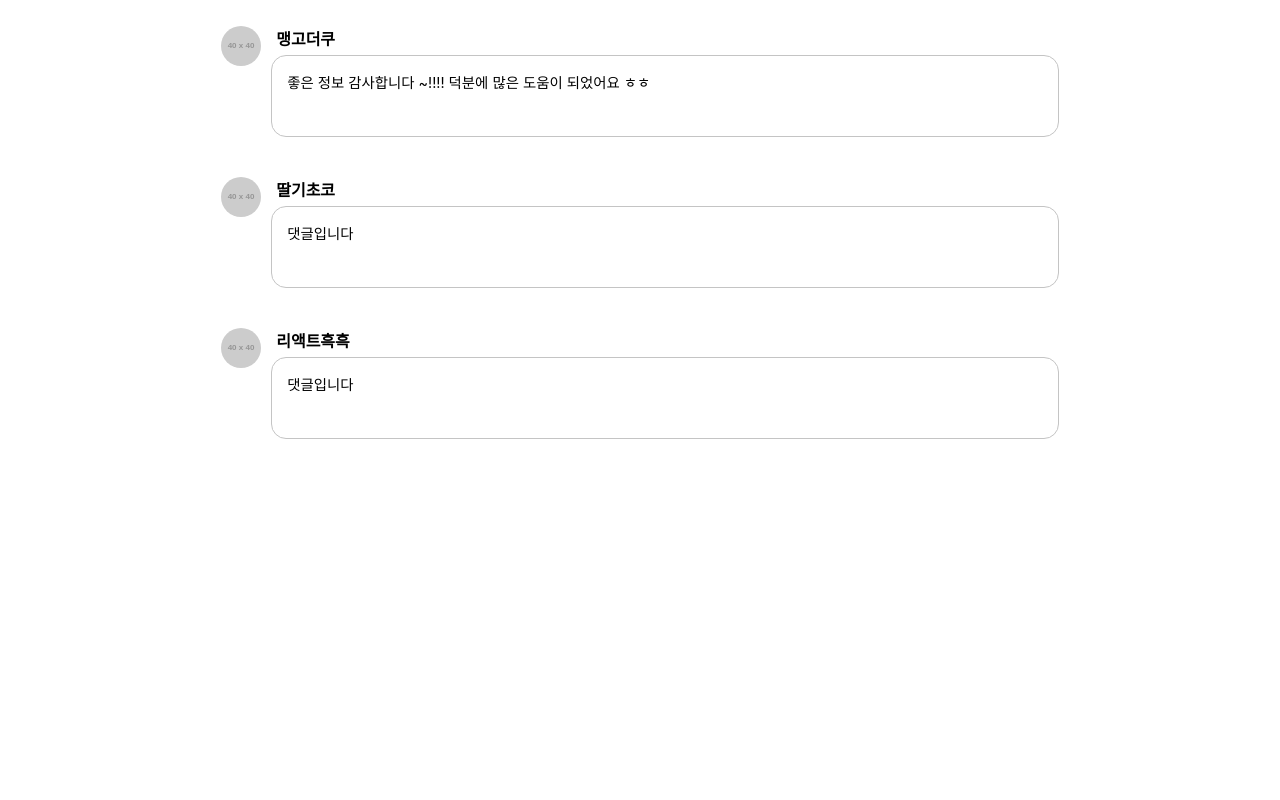
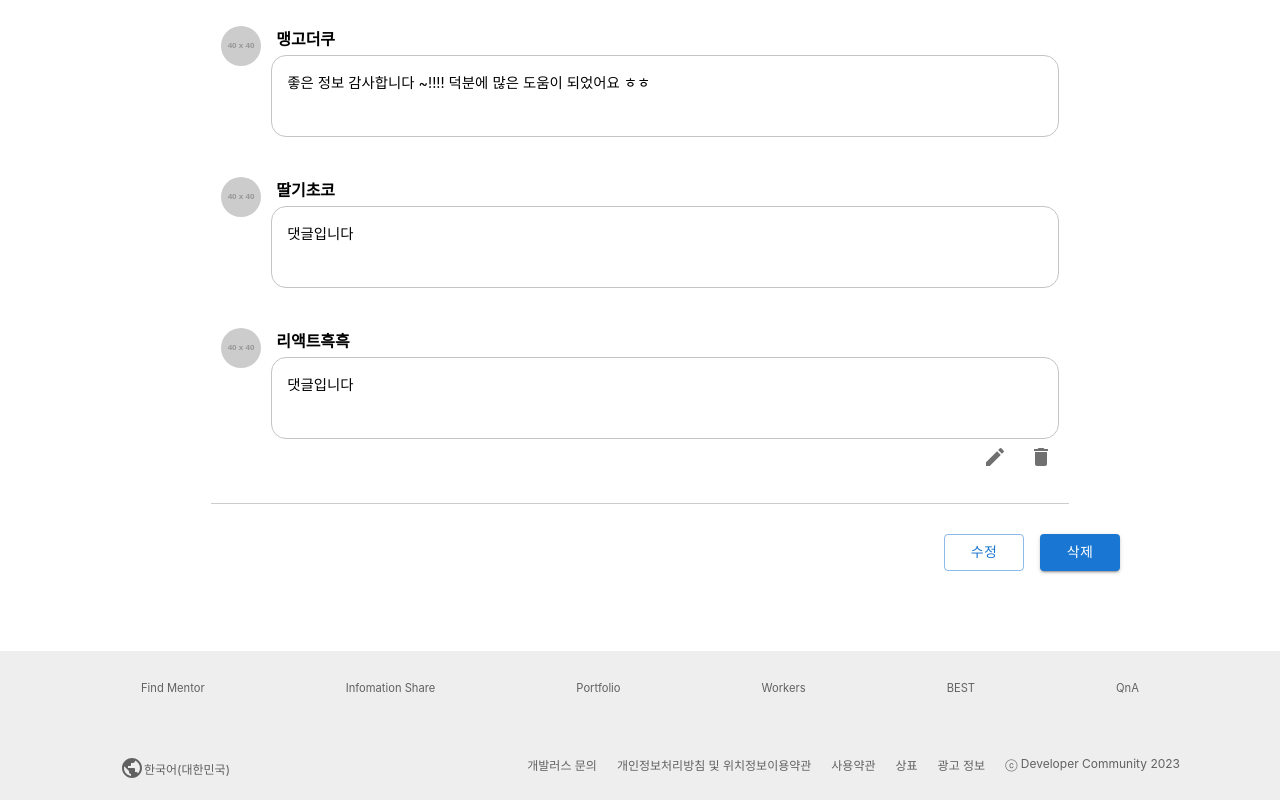
Before and after one commit to dekim0705/front_miniproject, a React (Create React App) app: page /post in a window 1280 px wide. Shown: the part 1020-1820 px from the top of the page. Before the commit the page ends 1489 px from the top, so only its background shows below. Built offline with nearby package versions, Linux system fonts and the light colour scheme; the HTML template or start-up script is replaced by a standard one.

Commit message:
:green_heart: 수정, 삭제버튼 추가
수정, 삭제버튼 추가

```diff
--- a/src/components/Board/CommentItem.js
+++ b/src/components/Board/CommentItem.js
@@ -1,5 +1,7 @@
 import React from 'react';
 import styled from 'styled-components';
+import EditIcon from '@mui/icons-material/Edit';
+import DeleteIcon from '@mui/icons-material/Delete';
 
 const CommentItemWrapper = styled.div`
   display: flex;
@@ -36,15 +38,53 @@ const CommentItemContent = styled.span`
   height: 50px;
   font-size: 0.9rem;
 `;
+const ButtonWrapper = styled.div`
+  display: flex;
+  align-items: center;
+  margin-left: auto;
+  margin-top: 5px;
+`;
+
+const Button = styled.button`
+  border: none;
+  background-color: transparent;
+  margin-left: 10px;
+  cursor: pointer;
+  color: ${({ color }) => color || '#000'};
+  &:hover {
+    text-decoration: underline;
+  }
+`;
+
 
 const CommentItem = ({ comment }) => {
-  const { author, content, avatar } = comment;
+  const { author, content, avatar, id } = comment;
+  const isMyComment = id === 3; //더미 데이터에서 댓글 작성자의 id가 3일 경우에만 true
+
+  const handleDelete = () => {
+    console.log('삭제버튼을 누름');
+  };
+
+  const handleEdit = () => {
+    console.log('수정버튼을 누름');
+  };
+
   return (
     <CommentItemWrapper>
       <CommentItemImg src={avatar} />
       <CommentItemContentWrapper>
         <CommentItemAuthor>{author}</CommentItemAuthor>
         <CommentItemContent>{content}</CommentItemContent>
+        {isMyComment && (
+          <ButtonWrapper>
+            <Button onClick={handleEdit}>
+            <EditIcon style={{ color: '#707070' }}/>
+            </Button>
+            <Button onClick={handleDelete}>
+           <DeleteIcon style={{ color: '#707070' }}/>
+            </Button>
+            </ButtonWrapper>
+             )}
       </CommentItemContentWrapper>
     </CommentItemWrapper>
   );
--- /dev/null
+++ b/src/components/Board/EditButton.js
@@ -0,0 +1,25 @@
+import React from "react";
+import Stack from "@mui/material/Stack";
+import Button from "@mui/material/Button";
+import styled from "styled-components";
+
+const Wrapper = styled.div`
+  display: flex;
+  justify-content: flex-end;
+  padding: 30px;
+  margin-right : 130px;
+  margin-bottom : 50px;
+`;
+
+const EditButton = () => {
+  return (
+    <Wrapper>
+      <Stack spacing={2} direction="row">
+        <Button variant="outlined" sx={{ width: '80px' }}>수정</Button>
+        <Button variant="contained" sx={{ width: '80px' }}>삭제</Button>
+      </Stack>
+    </Wrapper>
+  );
+};
+
+export default EditButton;
--- a/src/components/Board/LikeButton.js
+++ b/src/components/Board/LikeButton.js
@@ -10,11 +10,11 @@ const LikeButton = () => {
     <>
       {isLiked ? (
         <IconButton>
-          <ThumbUpAltSharp sx={{ fontSize: '35px', paddingRight: '30px'}} />
+          <ThumbUpAltSharp sx={{ fontSize: '35px', marginRight: '5px'}} />
         </IconButton>
       ) : (
         <IconButton>
-          <ThumbUpOutlined sx={{ fontSize: '35px', paddingRight: '30px' }} />
+          <ThumbUpOutlined sx={{ fontSize: '35px', marginRight: '5px'}} />
         </IconButton>
       )}
     </>
--- a/src/pages/PostDetailPage.js
+++ b/src/pages/PostDetailPage.js
@@ -7,6 +7,8 @@ import Content, {dummyContent} from '../components/Board/PostContent';
 import LikeButton from '../components/Board/LikeButton';
 import CommentForm from '../components/Board/CommentForm';
 import CommentList, {comments} from '../components/Board/CommentList';
+import EditButton from '../components/Board/EditButton';
+import Footer from '../components/Footer';
 
 
 const Wrapper = styled.div`
@@ -34,6 +36,7 @@ const CommentWrapper = styled.div`
   width: 67%;
   margin-top: 10px;
   border-top : solid 1px #ccc;
+  border-bottom : solid 1px #ccc;
 `;
 
 const PostDetailPage = () => {
@@ -54,6 +57,8 @@ const PostDetailPage = () => {
           <CommentList comments={comments}  />
         </CommentWrapper>
       </Wrapper>
+      <EditButton />
+      <Footer />
     </>
   );
 };
```
